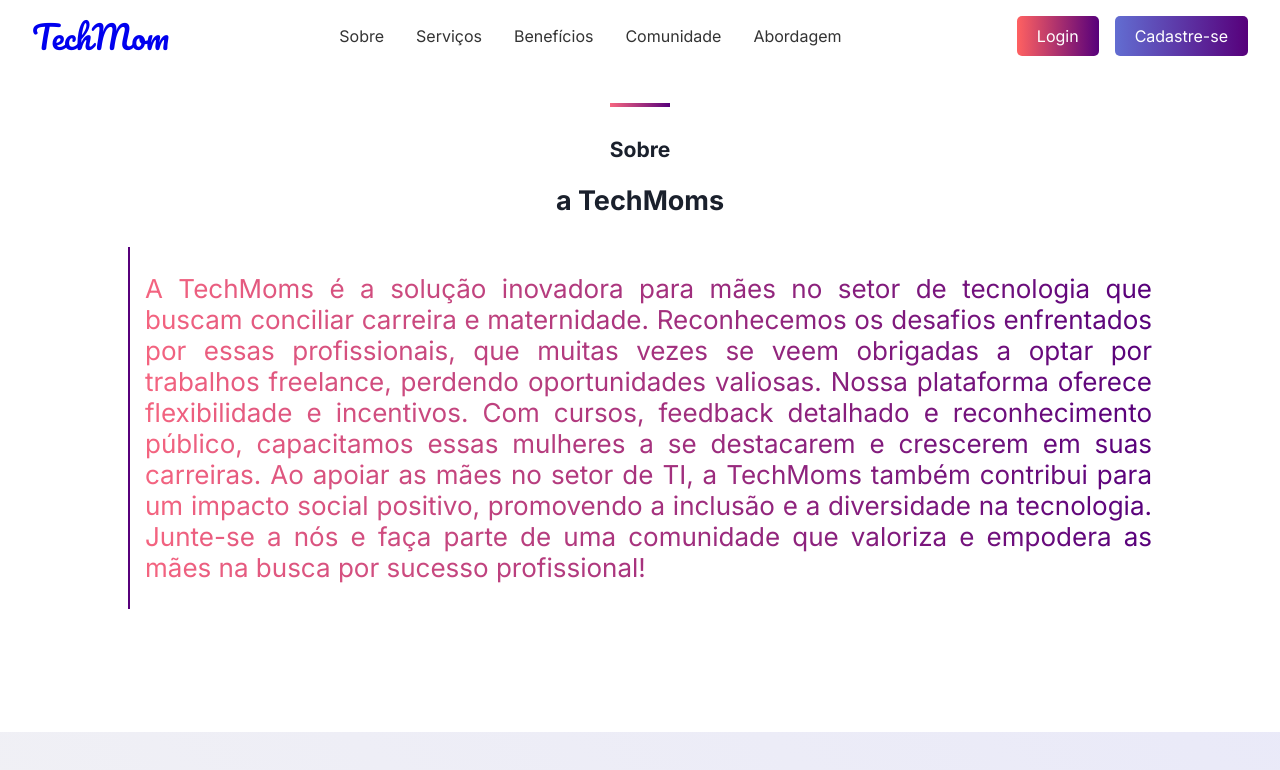
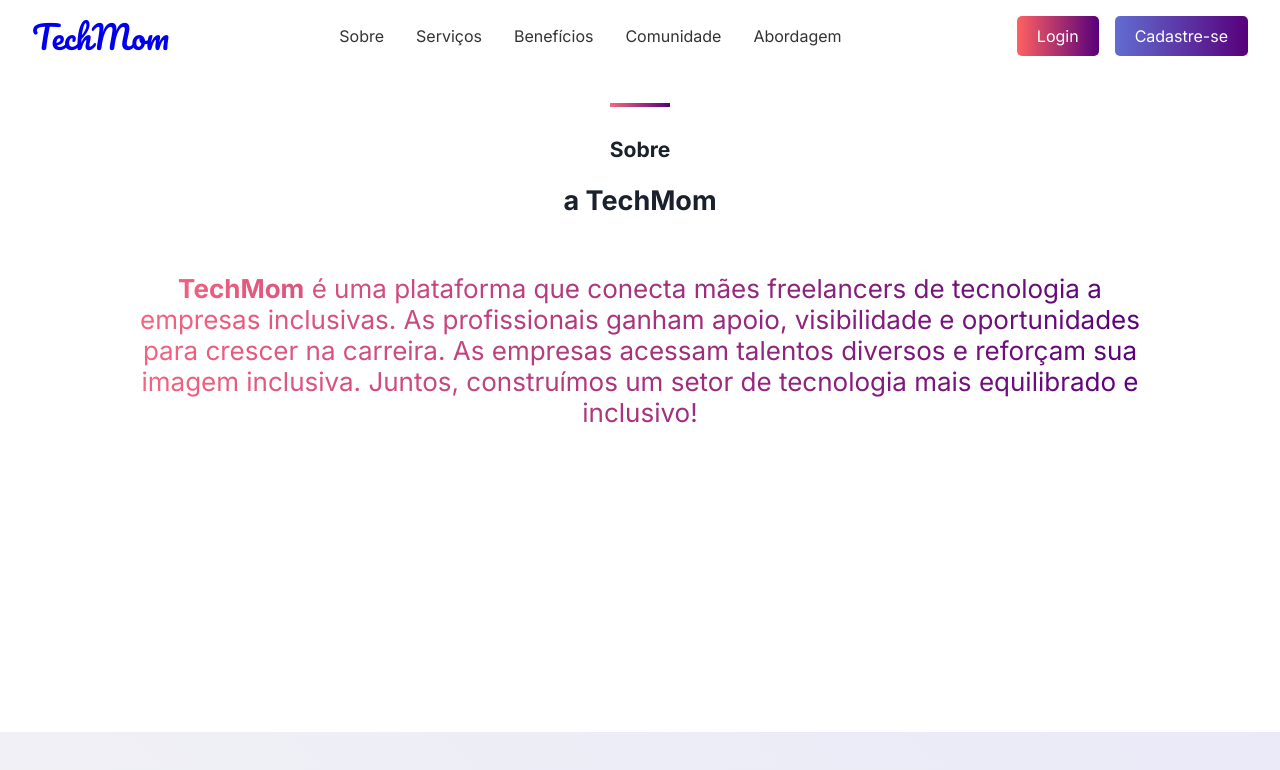
Before and after one commit to Arthur5502/Tech-Moms, a React (Create React App) app: page /sobre in a window 1280 px wide. Shown: the top 770 px of the page. Built offline with nearby package versions, Linux system fonts and the light colour scheme.

Commit message:
New update

```diff
--- a/src/components/Home/About.js
+++ b/src/components/Home/About.js
@@ -1,30 +1,18 @@
 import React from 'react';
 import '../../styles/Home/About.css';
 
-function About() {
-    return (
+const About = () => (
     <section className="about-section">
-            <div className="about-header">
-                <h3>
-                    Sobre
-                </h3>
-                <h2>
-                    a TechMoms
-                </h2>
-            </div>
+        <header className="about-header">
+            <h3>Sobre</h3>
+            <h2>a TechMom</h2>
+        </header>
         <div className="about-content">
-                <div className="about-line">
             <p>
-                        A TechMoms é a solução inovadora para mães no setor de tecnologia que buscam conciliar carreira e maternidade.
-                        Reconhecemos os desafios enfrentados por essas profissionais, que muitas vezes se veem obrigadas a optar por trabalhos freelance, perdendo oportunidades valiosas.
-                        Nossa plataforma oferece flexibilidade e incentivos. Com cursos, feedback detalhado e reconhecimento público, capacitamos essas mulheres a se destacarem e crescerem em suas carreiras.
-                        Ao apoiar as mães no setor de TI, a TechMoms também contribui para um impacto social positivo, promovendo a inclusão e a diversidade na tecnologia.
-                        Junte-se a nós e faça parte de uma comunidade que valoriza e empodera as mães na busca por sucesso profissional!
+                <strong>TechMom</strong> é uma plataforma que conecta mães freelancers de tecnologia a empresas inclusivas. As profissionais ganham apoio, visibilidade e oportunidades para crescer na carreira. As empresas acessam talentos diversos e reforçam sua imagem inclusiva. Juntos, construímos um setor de tecnologia mais equilibrado e inclusivo!
             </p>
-                </div>
         </div>
     </section>
 );
-};
 
 export default About;
```
Lines whose indentation alone changed are shown as unchanged.
